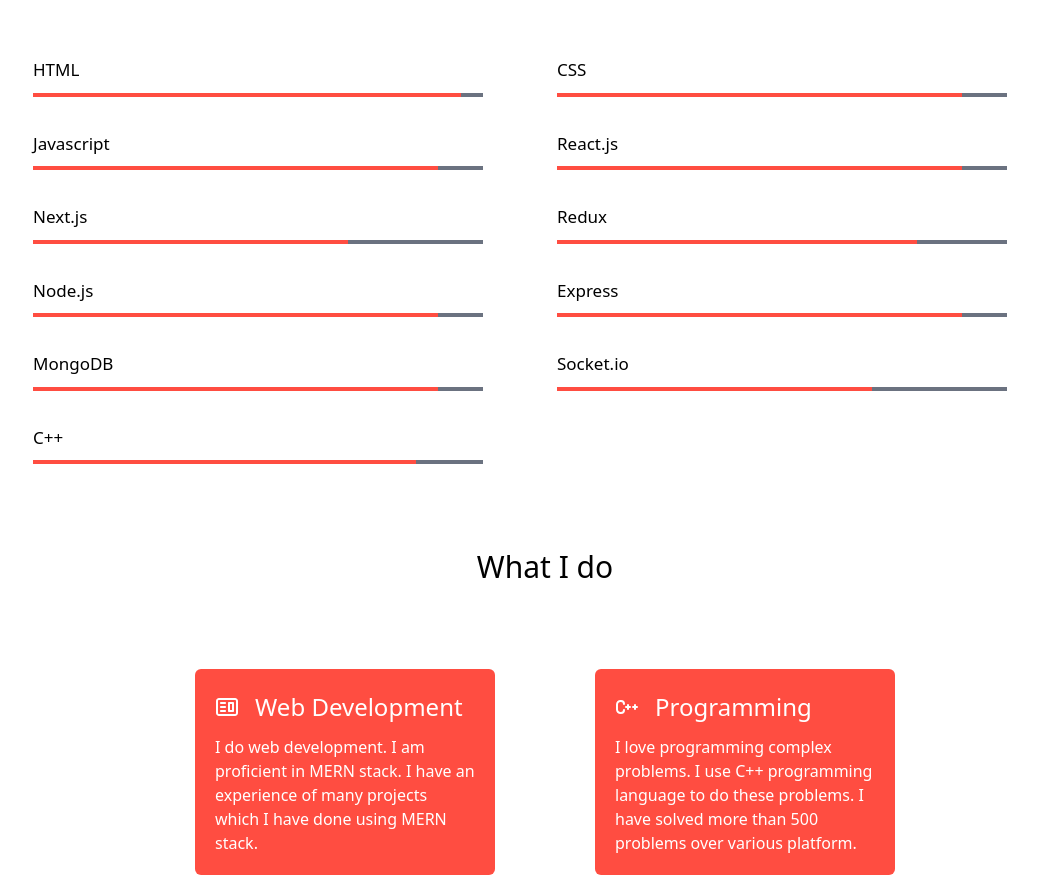
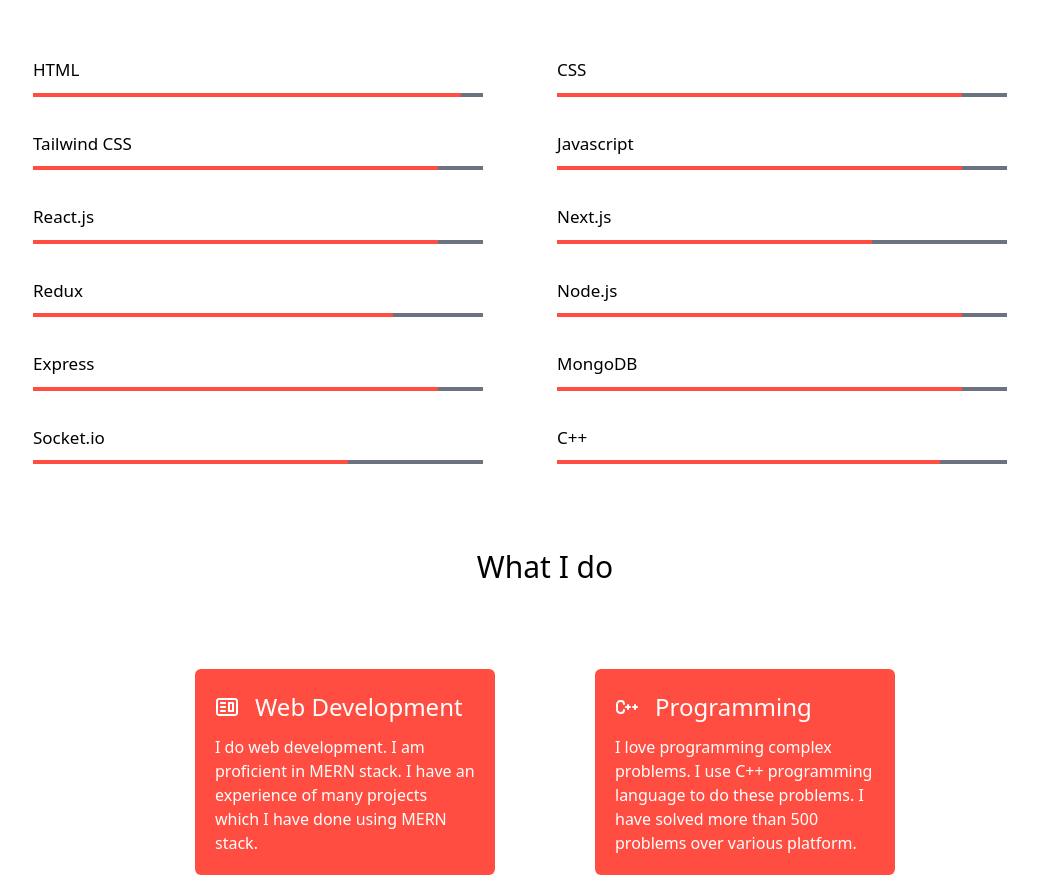
Before and after one commit to LAKSHYA25102003/Portfolio, a Next.js app: page / in a window 1280 px wide. Shown: the part 2100-2990 px from the top of the page, without its empty margins (95-1133 px from the left). Built offline with nearby package versions, Linux system fonts and the light colour scheme.

Commit message:
one skill is added

```diff
--- a/components/Skills.js
+++ b/components/Skills.js
@@ -13,6 +13,12 @@
                 </div>
                 <div className='font-medium w-[90%]'>
                     <div className='text-[17px]' >CSS</div>
+                    <div className='bg-gray-500   h-[4px] my-[10px] relative'>
+                        <div className='bg-[#ff4D41] h-[4px] absolute w-[90%] left-0'></div>
+                    </div>
+                </div>
+                <div className='font-medium w-[90%]'>
+                    <div className='text-[17px]' >Tailwind CSS</div>
                     <div className='bg-gray-500   h-[4px] my-[10px] relative'>
                         <div className='bg-[#ff4D41] h-[4px] absolute w-[90%] left-0'></div>
                     </div>
```
